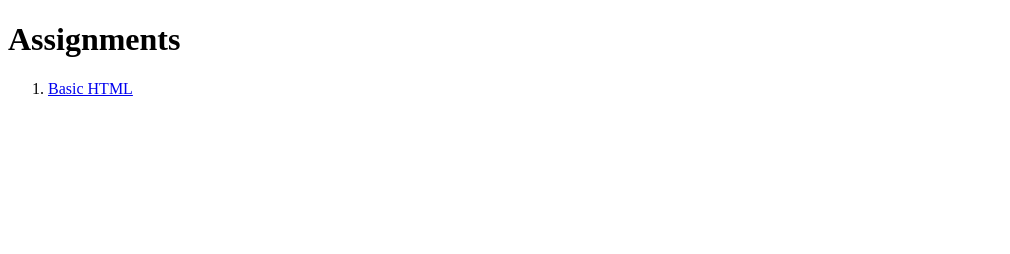
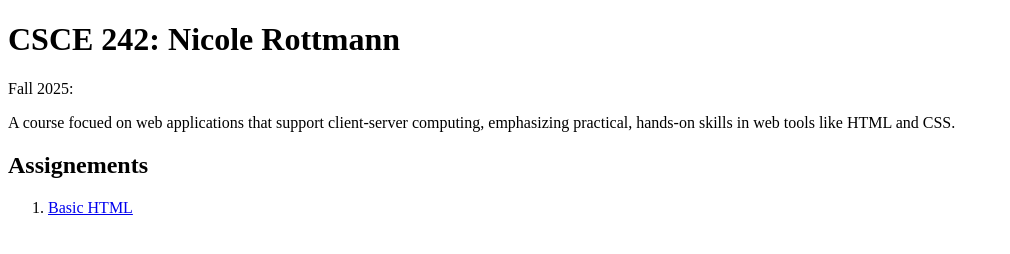
Before and after one commit to NicoleRottmann/NicoleRottmann.github.io, a plain HTML site: page CSCE242/index.html in a window 1280 px wide. Shown: the whole page, without its empty margins (0-1010 px from the left). Drawn offline with Linux system fonts and the light colour scheme.

Commit message:
Main Page implementation

```diff
--- a/CSCE242/index.html
+++ b/CSCE242/index.html
@@ -1,11 +1,15 @@
 <!DOCTYPE html>
 <html lang="en">
     <head>
-        <title>CSCE 242: Nicole Rottmann</title>
+        <h1>CSCE 242: Nicole Rottmann</h1>
     </head>
 
     <body>
-        <h1>Assignments</h1>
+
+        <p>Fall 2025: </p>
+        <p>A course focued on web applications that support client-server computing, emphasizing practical, hands-on skills in web tools like HTML and CSS. </p>
+
+         <h2>Assignements</h2>
 
         <ol>
             <li><a href="assignments/01html/index.html">Basic HTML</a></li>
```
